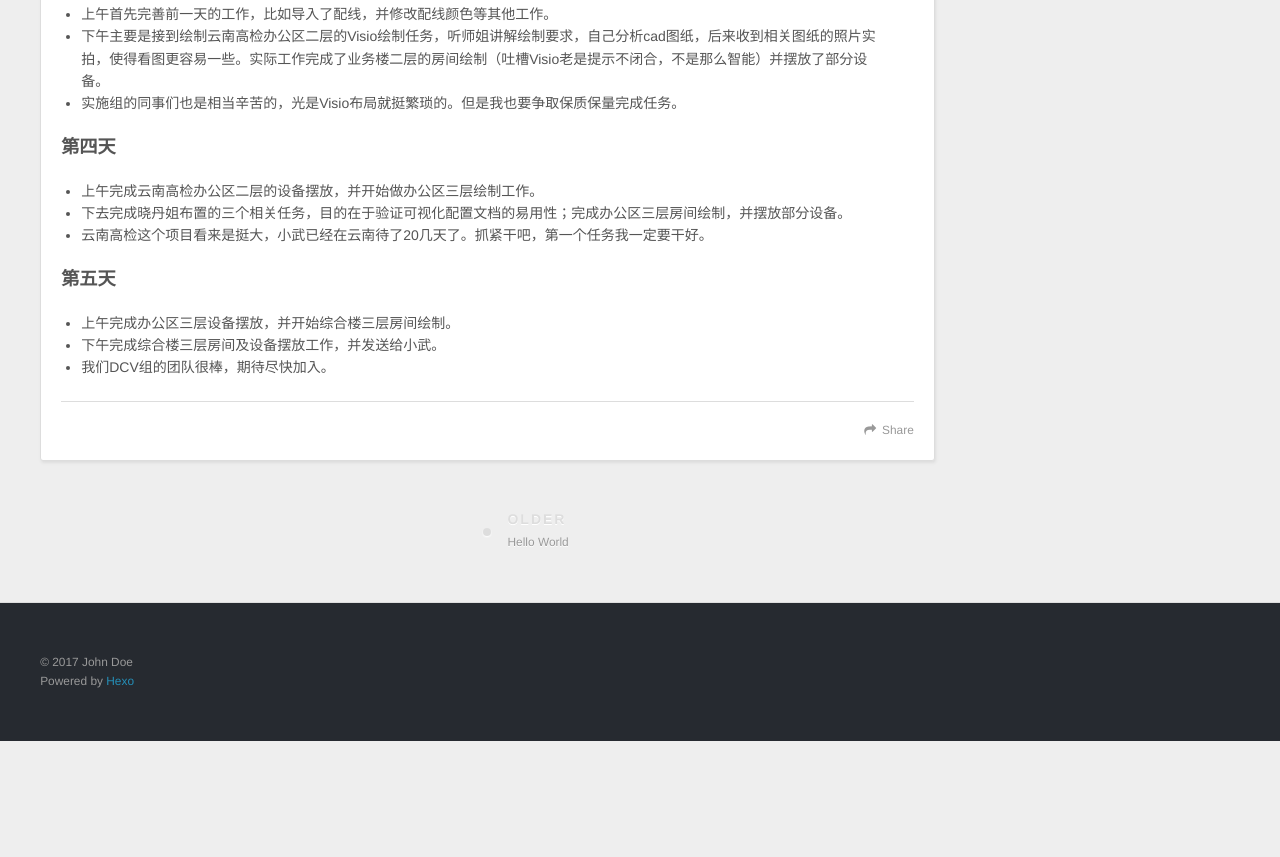
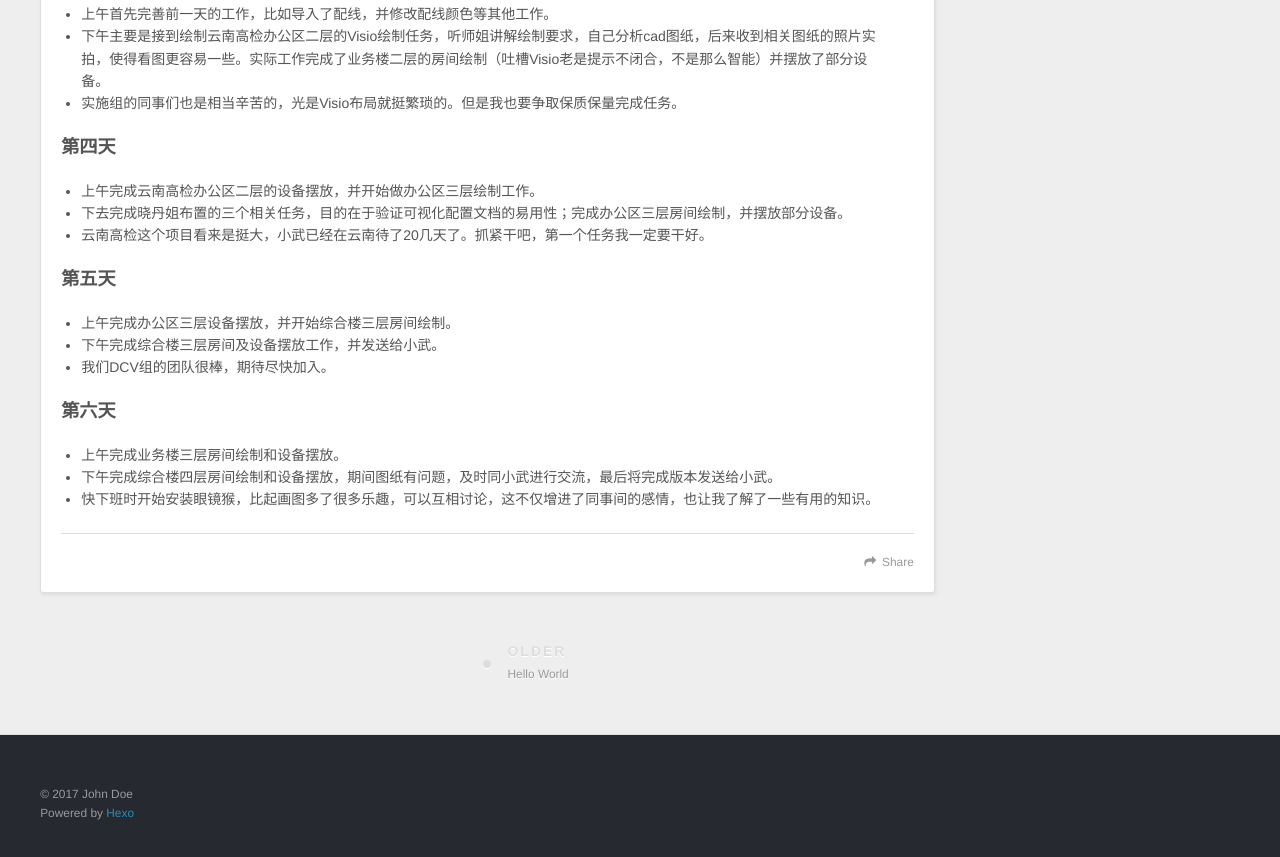
Before and after one commit to MarNicoLeo/MarNicoLeo.github.io, a plain HTML site: page 2017/08/02/工作日报/index.html in a window 1280 px wide. Shown: the part 1095-1952 px from the top of the page. Before the commit the page ends 1836 px from the top, so only its background shows below. Drawn offline with nearby package versions, Linux system fonts and the light colour scheme.

Commit message:
Site updated: 2017-08-02 22:58:23

```diff
--- a/2017/08/02/工作日报/index.html
+++ b/2017/08/02/工作日报/index.html
@@ -11,7 +11,7 @@
 <meta property="og:url" content="http://yoursite.com/2017/08/02/工作日报/index.html">
 <meta property="og:site_name" content="Hexo">
 <meta property="og:description" content="日报总结第一天 上午完成空调温度推送，报警推送；温湿度传感器温度推送，云图呈现；漏水线摆放并推送警告；阅读可视化配置用户手册。  下午完成涛哥布置综合案例的以下任务（明天上午继续）：  创建并导入场景； 导入cad文件到visio中，并调整比例； 以组的方式在visio中摆放机柜、配电列头柜、空调等（结合照片和手绘草图，模拟真实场景），并将布局导入系统，完成基本效果展示； 编辑台账，插入了一部分架">
-<meta property="og:updated_time" content="2017-08-02T13:11:34.585Z">
+<meta property="og:updated_time" content="2017-08-02T14:58:10.030Z">
 <meta name="twitter:card" content="summary">
 <meta name="twitter:title" content="工作日报">
 <meta name="twitter:description" content="日报总结第一天 上午完成空调温度推送，报警推送；温湿度传感器温度推送，云图呈现；漏水线摆放并推送警告；阅读可视化配置用户手册。  下午完成涛哥布置综合案例的以下任务（明天上午继续）：  创建并导入场景； 导入cad文件到visio中，并调整比例； 以组的方式在visio中摆放机柜、配电列头柜、空调等（结合照片和手绘草图，模拟真实场景），并将布局导入系统，完成基本效果展示； 编辑台账，插入了一部分架">
@@ -120,6 +120,11 @@
 <li>下午完成综合楼三层房间及设备摆放工作，并发送给小武。</li>
 <li>我们DCV组的团队很棒，期待尽快加入。</li>
 </ul>
+<h3 id="第六天"><a href="#第六天" class="headerlink" title="第六天"></a>第六天</h3><ul>
+<li>上午完成业务楼三层房间绘制和设备摆放。</li>
+<li>下午完成综合楼四层房间绘制和设备摆放，期间图纸有问题，及时同小武进行交流，最后将完成版本发送给小武。</li>
+<li>快下班时开始安装眼镜猴，比起画图多了很多乐趣，可以互相讨论，这不仅增进了同事间的感情，也让我了解了一些有用的知识。</li>
+</ul>
 
 
     </div>
```
Also changed, not shown: index.html (+5 -0 lines).
